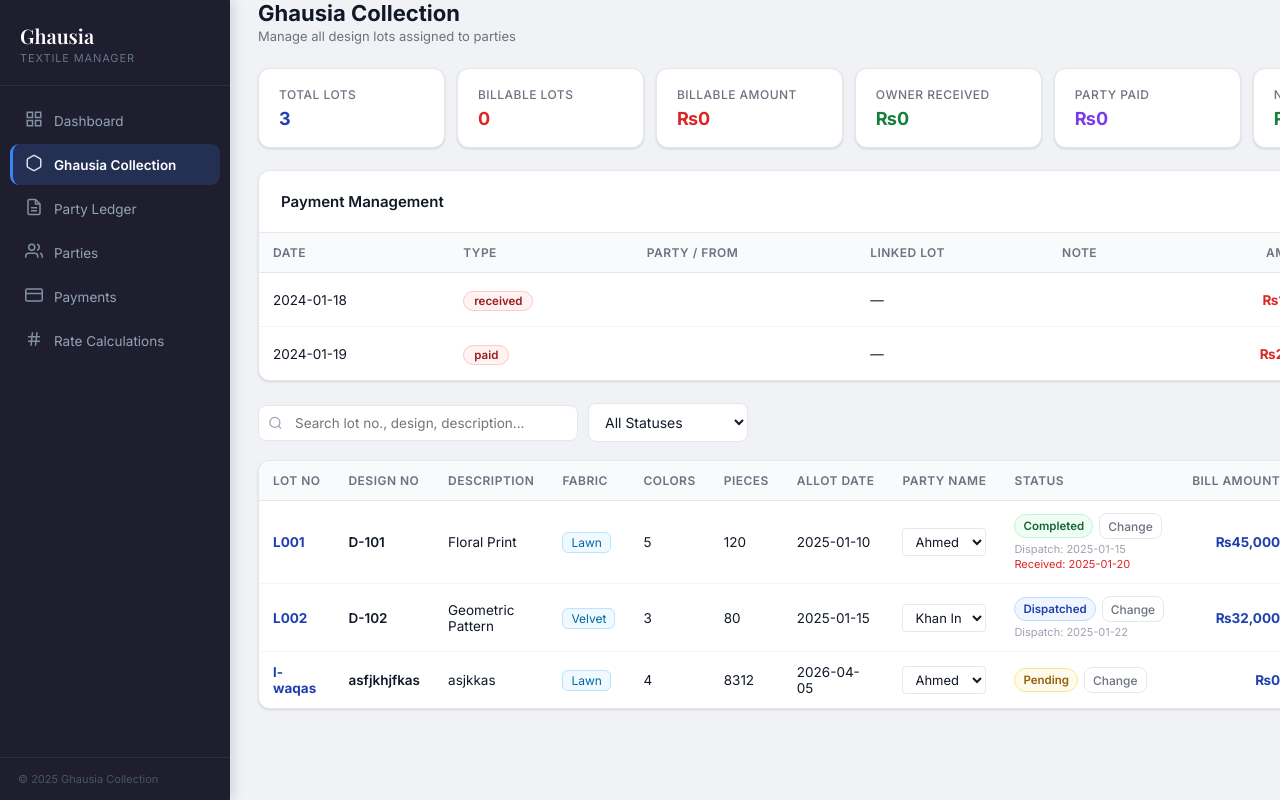
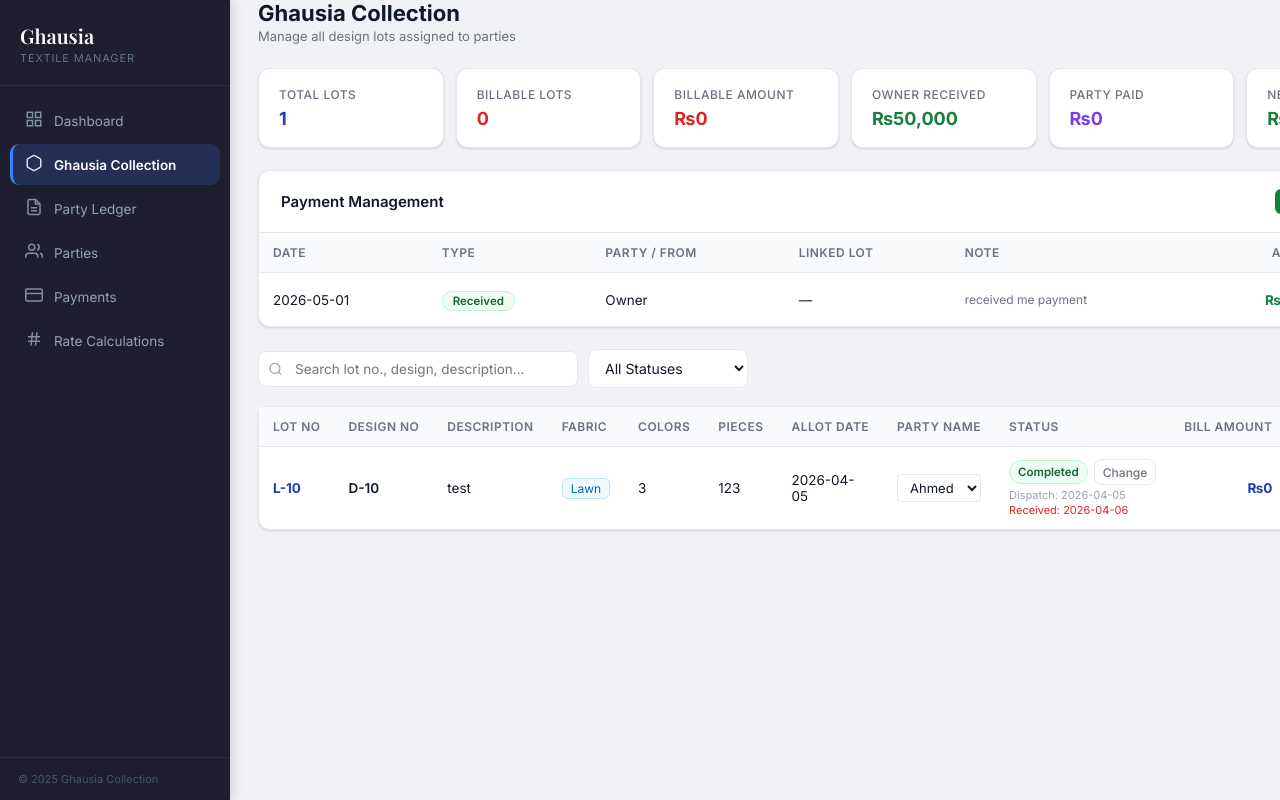
Before and after one commit to zeeshan2959/waqas-emb, a React (Create React App) app: page /ghausia in a window 1280 px wide. Shown: the top 800 px of the page. Built offline with nearby package versions, Linux system fonts and the light colour scheme; data requests are answered from the project's data file.

Commit message:
ui issues fixed

```diff
--- a/db.json
+++ b/db.json
@@ -181,28 +181,13 @@
   ],
   "payments": [
     {
-      "id": "3",
-      "partyId": 4,
-      "partyName": "Ali Textiles",
-      "amount": 15000,
-      "date": "2024-01-18",
-      "method": "cheque",
-      "reference": "CHQ-2024-003",
-      "description": "Advance payment for linen order",
-      "status": "pending",
-      "type": "received"
-    },
-    {
-      "id": "4",
-      "partyId": 5,
-      "partyName": "Sultan Fabrics Ltd",
-      "amount": 25000,
-      "date": "2024-01-19",
-      "method": "bank_transfer",
-      "reference": "BT-2024-004",
-      "description": "Monthly bulk purchase payment",
-      "status": "completed",
-      "type": "paid"
+      "type": "Received",
+      "amount": 50000,
+      "party": "Owner",
+      "date": "2026-05-01",
+      "linkedLot": "",
+      "note": "received me payment",
+      "id": "rDWSL9U_JZo"
     }
   ],
   "rateCalculations": [
@@ -291,59 +276,52 @@
   ],
   "ghausiaLots": [
     {
-      "id": "1",
-      "lotNo": "L001",
-      "designNo": "D-101",
-      "description": "Floral Print",
-      "fabric": "Lawn",
-      "colors": 5,
-      "pieces": 120,
-      "allotDate": "2025-01-10",
-      "partyId": 1,
-      "status": "Completed",
-      "billAmount": 45000,
-      "dispatchDate": "2025-01-15",
-      "receivedBackDate": "2025-01-20"
-    },
-    {
-      "id": "2",
-      "lotNo": "L002",
-      "designNo": "D-102",
-      "description": "Geometric Pattern",
-      "fabric": "Velvet",
-      "colors": 3,
-      "pieces": 80,
-      "allotDate": "2025-01-15",
-      "partyId": 2,
-      "status": "Dispatched",
-      "billAmount": 32000,
-      "dispatchDate": "2025-01-22",
-      "receivedBackDate": ""
-    },
-    {
-      "lotNo": "l-waqas",
-      "designNo": "asfjkhjfkas",
-      "description": "asjkkas",
+      "lotNo": "L-10",
+      "designNo": "D-10",
+      "description": "test",
       "fabric": "Lawn",
       "customFabric": "",
-      "colors": 4,
-      "pieces": "8312",
+      "colors": 3,
+      "pieces": "123",
       "allotDate": "2026-04-05",
       "partyId": "1",
-      "status": "Pending",
+      "status": "Completed",
       "billAmount": "",
-      "dispatchDate": "",
-      "receivedBackDate": "",
-      "id": "PRihJdmITZU"
+      "dispatchDate": "2026-04-05",
+      "receivedBackDate": "2026-04-06",
+      "id": "O7iEaLds6Qg"
     }
   ],
   "partyEdits": [
     {
       "id": "1",
-      "lotId": 1,
-      "completeDate": "2025-01-20",
+      "lotId": "1",
+      "completeDate": "2026-04-05",
       "partyBillAmount": 45000,
       "receipt": null,
+      "notes": "",
+      "overrideStatus": "Completed"
+    },
+    {
+      "overrideStatus": "In Progress",
+      "completeDate": "",
+      "lotId": "2",
+      "id": "QKBCQguo-jU",
+      "allotDate": "2026-04-05"
+    },
+    {
+      "overrideStatus": "In Progress",
+      "completeDate": "",
+      "lotId": "7mocWOZ-XIM",
+      "id": "1AKakMbbfHA"
+    },
+    {
+      "overrideStatus": "Completed",
+      "completeDate": "2026-04-06",
+      "lotId": "O7iEaLds6Qg",
+      "id": "PTvK_vwz1fw",
+      "partyBillAmount": "",
+      "receipt": "",
       "notes": ""
     }
   ],
@@ -395,6 +373,34 @@
       "totalCost": 45190.3005,
       "createdAt": "2026-04-05T12:00:52.607Z",
       "id": "6fGkncc8hOc"
+    },
+    {
+      "designNumber": "D-2",
+      "rows": [
+        {
+          "baseStitches": "1512",
+          "repeat": 0.5
+        },
+        {
+          "baseStitches": "111111",
+          "repeat": 1
+        },
+        {
+          "baseStitches": "10000000",
+          "repeat": 3
+        },
+        {
+          "baseStitches": "12000",
+          "repeat": 1.25
+        }
+      ],
+      "rate": "1.5",
+      "pieces": 1,
+      "grandTotal": 30126867,
+      "onePieceRate": 45190.3005,
+      "totalCost": 45190.3005,
+      "createdAt": "2026-04-06T12:39:18.838Z",
+      "id": "T_wkXhUGQC0"
     }
   ],
   "$schema": "./node_modules/json-server/schema.json"
--- a/src/index.css
+++ b/src/index.css
@@ -270,7 +270,7 @@ tbody tr:last-child td { border-bottom: none; }
   border: 1px solid var(--border);
   border-radius: var(--radius);
   box-shadow: var(--shadow);
-  overflow: hidden;
+  overflow: visible;
 }
 .table-scroll { overflow-x: auto; }
 
--- a/src/pages/GhausiaCollection.jsx
+++ b/src/pages/GhausiaCollection.jsx
@@ -148,6 +148,11 @@ export default function GhausiaCollection() {
       completeDate: newStatus === 'Completed' ? today : '',
     });
 
+    // If the current status filter doesn't match the new status, reset to 'All' to keep the lot visible
+    if (statusFilter !== 'All' && newStatus !== statusFilter) {
+      setStatusFilter('All');
+    }
+
     setStatusMenuOpen(null);
   };
 
@@ -192,6 +197,23 @@ export default function GhausiaCollection() {
         allotDate: currentDate,
       });
     }
+  };
+
+  const handleAddPayment = async () => {
+    if (!payForm.amount || !payForm.date) {
+      alert('Please fill in Amount and Date');
+      return;
+    }
+    await addPayment({
+      type: payForm.type,
+      amount: Number(payForm.amount),
+      party: payForm.party,
+      date: payForm.date,
+      linkedLot: payForm.linkedLot,
+      note: payForm.note,
+    });
+    setPayModal(false);
+    setPayForm({ type: 'Received', amount: '', party: 'Owner', date: '', note: '', linkedLot: '' });
   };
 
   return (
--- a/src/services/api.js
+++ b/src/services/api.js
@@ -50,7 +50,7 @@ class ApiService {
 
   async updateCollection(id, data) {
     return this.request(`/collections/${id}`, {
-      method: 'PUT',
+      method: 'PATCH',
       body: JSON.stringify(data),
     });
   }
@@ -79,7 +79,7 @@ class ApiService {
 
   async updateParty(id, data) {
     return this.request(`/parties/${id}`, {
-      method: 'PUT',
+      method: 'PATCH',
       body: JSON.stringify(data),
     });
   }
@@ -108,7 +108,7 @@ class ApiService {
 
   async updateGhausiaLot(id, data) {
     return this.request(`/ghausiaLots/${id}`, {
-      method: 'PUT',
+      method: 'PATCH',
       body: JSON.stringify(data),
     });
   }
@@ -133,7 +133,7 @@ class ApiService {
 
   async updatePartyEdit(id, data) {
     return this.request(`/partyEdits/${id}`, {
-      method: 'PUT',
+      method: 'PATCH',
       body: JSON.stringify(data),
     });
   }
@@ -169,7 +169,7 @@ class ApiService {
 
   async updatePayment(id, data) {
     return this.request(`/payments/${id}`, {
-      method: 'PUT',
+      method: 'PATCH',
       body: JSON.stringify(data),
     });
   }
@@ -194,7 +194,7 @@ class ApiService {
 
   async updateRateCalculation(id, data) {
     return this.request(`/rateCalculations/${id}`, {
-      method: 'PUT',
+      method: 'PATCH',
       body: JSON.stringify(data),
     });
   }
@@ -217,7 +217,7 @@ class ApiService {
 
   async updateSavedDesign(id, data) {
     return this.request(`/savedDesigns/${id}`, {
-      method: 'PUT',
+      method: 'PATCH',
       body: JSON.stringify(data),
     });
   }
```
